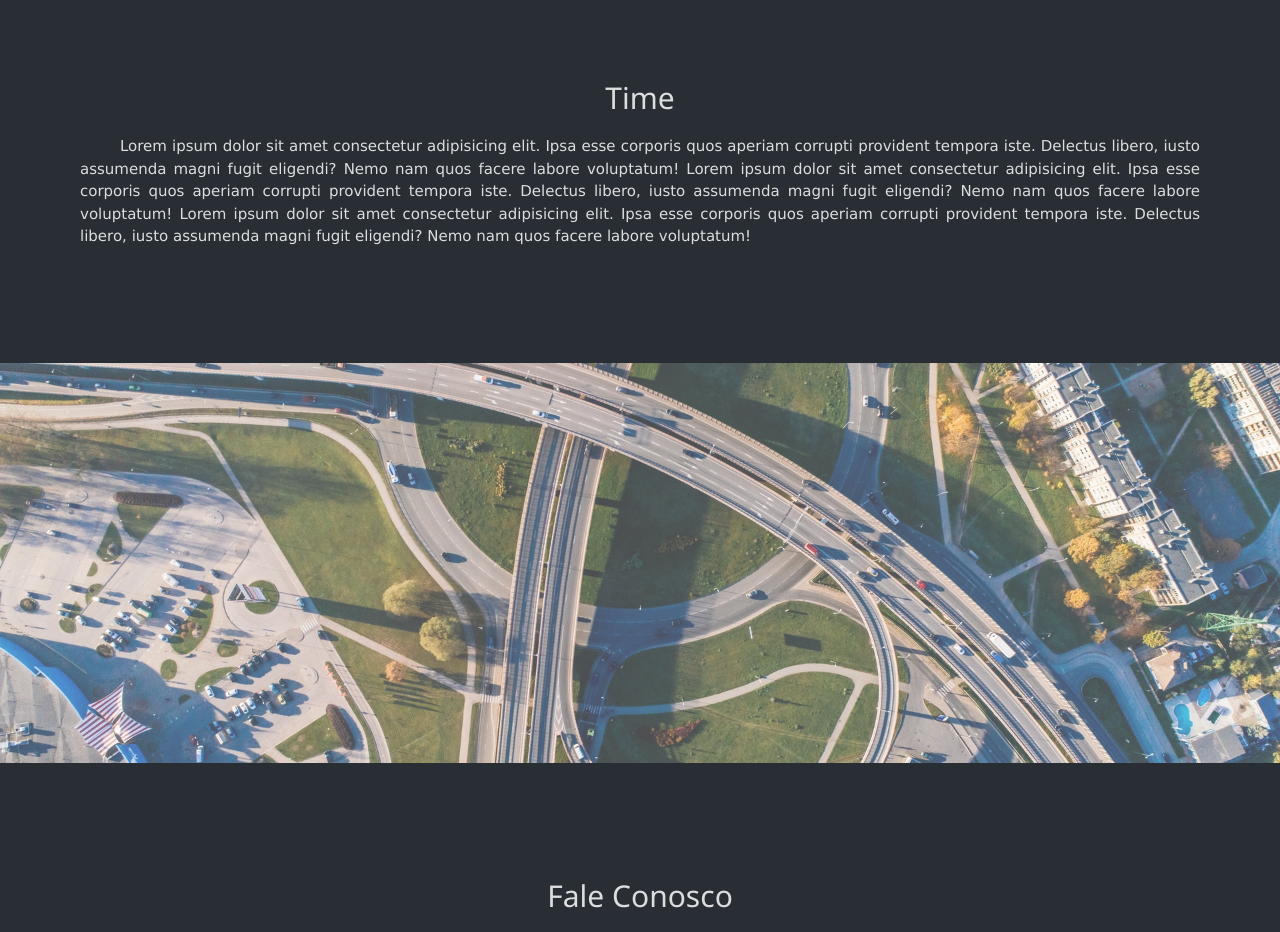
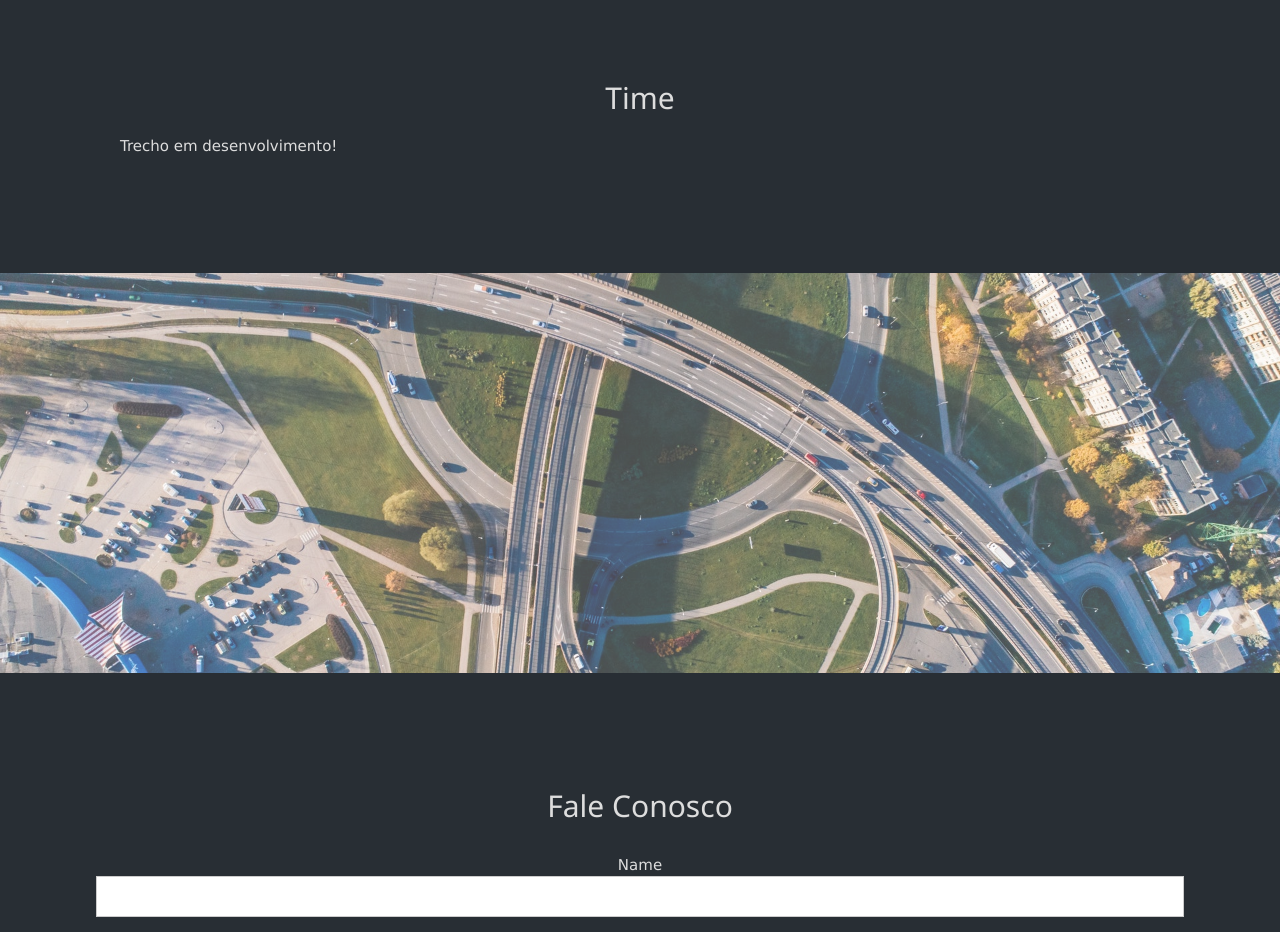
Before and after one commit to JobSeekerSoftwares/JobSeekerSite, a plain HTML site: page index.html in a window 1280 px wide. Shown: the part 1880-2812 px from the top of the page. Drawn offline with Linux system fonts and the light colour scheme.

Commit message:
Primeiro Commit

```diff
--- a/index.html
+++ b/index.html
@@ -75,9 +75,7 @@
     <section class="section section-dark" id="section2">
         <h2>Time</h2>
         <p>
-            Lorem ipsum dolor sit amet consectetur adipisicing elit. Ipsa esse corporis quos aperiam corrupti provident tempora iste. Delectus libero, iusto assumenda magni fugit eligendi? Nemo nam quos facere labore voluptatum!
-            Lorem ipsum dolor sit amet consectetur adipisicing elit. Ipsa esse corporis quos aperiam corrupti provident tempora iste. Delectus libero, iusto assumenda magni fugit eligendi? Nemo nam quos facere labore voluptatum!
-            Lorem ipsum dolor sit amet consectetur adipisicing elit. Ipsa esse corporis quos aperiam corrupti provident tempora iste. Delectus libero, iusto assumenda magni fugit eligendi? Nemo nam quos facere labore voluptatum!
+            Trecho em desenvolvimento!
         </p>
     </section>
 
```
